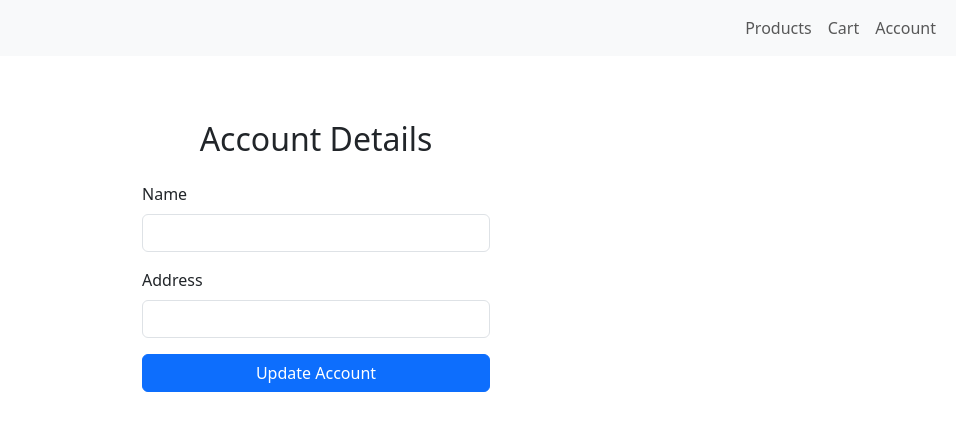
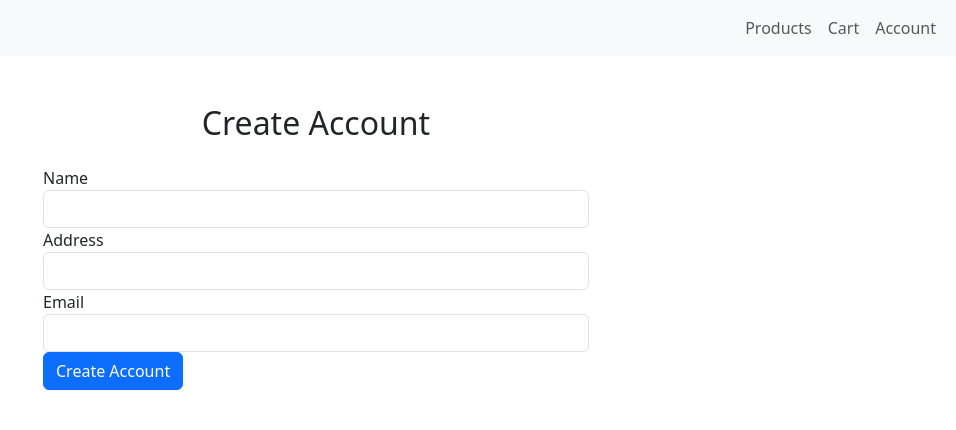
Before and after one commit to manubharucha/assignment1, a React (Create React App) app: page /account in a window 1280 px wide. Shown: the top 430 px of the page, without its empty margins (324-1280 px from the left). Built offline with nearby package versions, Linux system fonts and the light colour scheme.

Commit message:
Adding user page

```diff
--- a/src/App.js
+++ b/src/App.js
@@ -5,10 +5,12 @@ import Home from './components/Home';
 import ProductList from './components/ProductList';
 import Cart from './components/Cart';
 import Account from './components/Account';
+import UserInfo from './components/userInfo';
 
 const App = () => {
     const [cartItems, setCartItems] = useState([]);
-    const [account, setAccount] = useState({ name: '', address: '' });
+    const [account, setAccount] = useState({ name: '', address: '', email: '' });
+    const [isEditing, setIsEditing] = useState(true);
 
     const addToCart = (product, quantity) => {
         const existingItem = cartItems.find(item => item.product.id === product.id);
@@ -31,18 +33,27 @@ const App = () => {
         setCartItems(cartItems.filter(item => item.product.id !== productId));
     };
 
-    const updateAccount = (name, address) => {
-        setAccount({ name, address });
+    const updateAccount = (newAccount) => {
+        setAccount(newAccount);
+        setIsEditing(false);
+    };
+
+    const editAccount = () => {
+        setIsEditing(true);
     };
 
     return (
         <Router>
-            <Header/>
+            <Header />
             <Routes>
                 <Route path="/" element={<Home />} />
                 <Route path="/products" element={<ProductList addToCart={addToCart} />} />
                 <Route path="/cart" element={<Cart cartItems={cartItems} updateCartItem={updateCartItem} removeCartItem={removeCartItem} />} />
-                <Route path="/account" element={<Account account={account} updateAccount={updateAccount} />} />
+                <Route path="/account" element={
+                    isEditing
+                        ? <Account account={account} updateAccount={updateAccount} />
+                        : <UserInfo account={account} editAccount={editAccount} />
+                } />
             </Routes>
         </Router>
     );
--- a/src/components/Account.js
+++ b/src/components/Account.js
@@ -1,49 +1,64 @@
 import React, { useState } from 'react';
-import { Container, Row, Col, Form, FormGroup, Label, Input, Button } from 'reactstrap';
 
 const Account = ({ account, updateAccount }) => {
-    const [name, setName] = useState(account.name);
-    const [address, setAddress] = useState(account.address);
+    const [name, setName] = useState(account.name || '');
+    const [address, setAddress] = useState(account.address || '');
+    const [email, setEmail] = useState(account.email || '');
 
     const handleSubmit = (event) => {
         event.preventDefault();
-        updateAccount(name, address);
+        updateAccount({ name, address, email });
         alert('Account updated successfully!');
     };
 
     return (
-        <Container className="d-flex justify-content-center align-items-center" style={{ minHeight: '50vh' }}>
-            <Row className="w-100">
-                <Col md={6} lg={4} className="mx-auto">
+        <div className="container mt-5">
+            <div className="row justify-content-center">
+                <div className="col-md-6">
                     <div className="text-center mb-4">
-                        <h2>Account Details</h2>
+                        <h2>{account.name ? 'Update Account Details' : 'Create Account'}</h2>
                     </div>
-                    <Form onSubmit={handleSubmit}>
-                        <FormGroup>
-                            <Label for="name">Name</Label>
-                            <Input
+                    <form onSubmit={handleSubmit}>
+                        <div className="form-group">
+                            <label htmlFor="name">Name</label>
+                            <input
                                 type="text"
-                                name="name"
+                                className="form-control"
                                 id="name"
                                 value={name}
                                 onChange={(e) => setName(e.target.value)}
+                                required
                             />
-                        </FormGroup>
-                        <FormGroup>
-                            <Label for="address">Address</Label>
-                            <Input
+                        </div>
+                        <div className="form-group">
+                            <label htmlFor="address">Address</label>
+                            <input
                                 type="text"
-                                name="address"
+                                className="form-control"
                                 id="address"
                                 value={address}
                                 onChange={(e) => setAddress(e.target.value)}
+                                required
                             />
-                        </FormGroup>
-                        <Button color="primary" type="submit" className="w-100">Update Account</Button>
-                    </Form>
-                </Col>
-            </Row>
-        </Container>
+                        </div>
+                        <div className="form-group">
+                            <label htmlFor="email">Email</label>
+                            <input
+                                type="email"
+                                className="form-control"
+                                id="email"
+                                value={email}
+                                onChange={(e) => setEmail(e.target.value)}
+                                required
+                            />
+                        </div>
+                        <button type="submit" className="btn btn-primary btn-block">
+                            {account.name ? 'Update Account' : 'Create Account'}
+                        </button>
+                    </form>
+                </div>
+            </div>
+        </div>
     );
 };
 
--- a/src/components/Home.js
+++ b/src/components/Home.js
@@ -1,7 +1,7 @@
     import React from 'react';
     import { Button } from 'reactstrap';
     import { Link } from 'react-router-dom';
-    import homeImage from '../images/shopping.webp'; // Import your image here
+    import homeImage from '../images/shopping.webp';
 
     const Home = () => {
         return (
--- a/src/components/ProductList.js
+++ b/src/components/ProductList.js
@@ -1,5 +1,4 @@
 import React, { useState } from 'react';
-import { Card, CardBody, CardTitle, CardText, Button, Row, Col, Alert } from 'reactstrap';
 import { Link } from 'react-router-dom';
 import Earing from '../images/earing.jpeg';
 import Perfume from '../images/perfume.jpg';
@@ -58,27 +57,25 @@ const ProductList = ({ addToCart }) => {
 
     return (
         <div>
-            {notification && <Alert color="success" className="text-center">{notification}</Alert>}
-            <Row>
+            {notification && <div className="alert alert-success text-center" role="alert">{notification}</div>}
+            <div className="row">
                 {products.map(product => (
-                    <Col sm="4" key={product.id}>
-                        <Card>
+                    <div className="col-sm-4" key={product.id}>
+                        <div className="card">
                             <img src={product.image} alt={product.name} className="card-img-top" />
-                            <CardBody>
-                                <CardTitle tag="h5">{product.name}</CardTitle>
-                                <CardText>{product.description}</CardText>
-                                <CardText>${product.price}</CardText>
-                                <Button onClick={() => handleAddToCart(product)}>Add to Cart</Button>
-                            </CardBody>
-                        </Card>
-                    </Col>
+                            <div className="card-body">
+                                <h5 className="card-title">{product.name}</h5>
+                                <p className="card-text">{product.description}</p>
+                                <p className="card-text">${product.price}</p>
+                                <button className="btn btn-primary" onClick={() => handleAddToCart(product)}>Add to Cart</button>
+                            </div>
+                        </div>
+                    </div>
                 ))}
-            </Row>
+            </div>
             <div className="text-center mt-4">
                 <Link to="/">
-                    <Button color="secondary" size="lg" style={{ backgroundColor: 'blue', borderColor: 'blue' }}>
-                        Go to Home
-                    </Button>
+                    <button className="btn btn-lg btn-secondary" style={{ backgroundColor: 'blue', borderColor: 'blue' }}>Go to Home</button>
                 </Link>
             </div>
         </div>
--- /dev/null
+++ b/src/components/userInfo.js
@@ -0,0 +1,23 @@
+import React from 'react';
+
+const UserInfo = ({ account, editAccount }) => {
+    return (
+        <div className="container mt-5">
+            <div className="row justify-content-center">
+                <div className="col-md-6">
+                    <div className="text-center mb-4">
+                        <h2>User Information</h2>
+                    </div>
+                    <div>
+                        <p><strong>Name:</strong> {account.name}</p>
+                        <p><strong>Address:</strong> {account.address}</p>
+                        <p><strong>Email:</strong> {account.email}</p>
+                        <button className="btn btn-primary btn-block" onClick={editAccount}>Edit Account</button>
+                    </div>
+                </div>
+            </div>
+        </div>
+    );
+};
+
+export default UserInfo;
```
